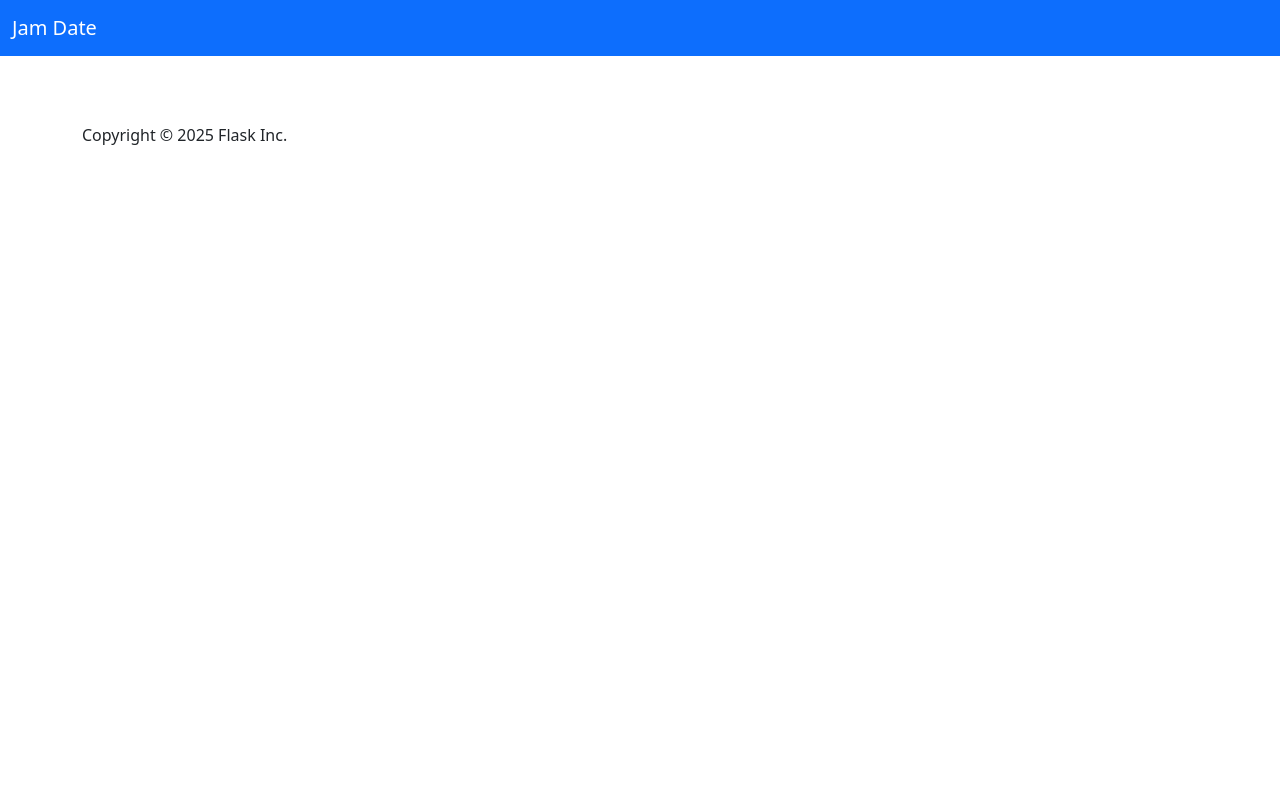
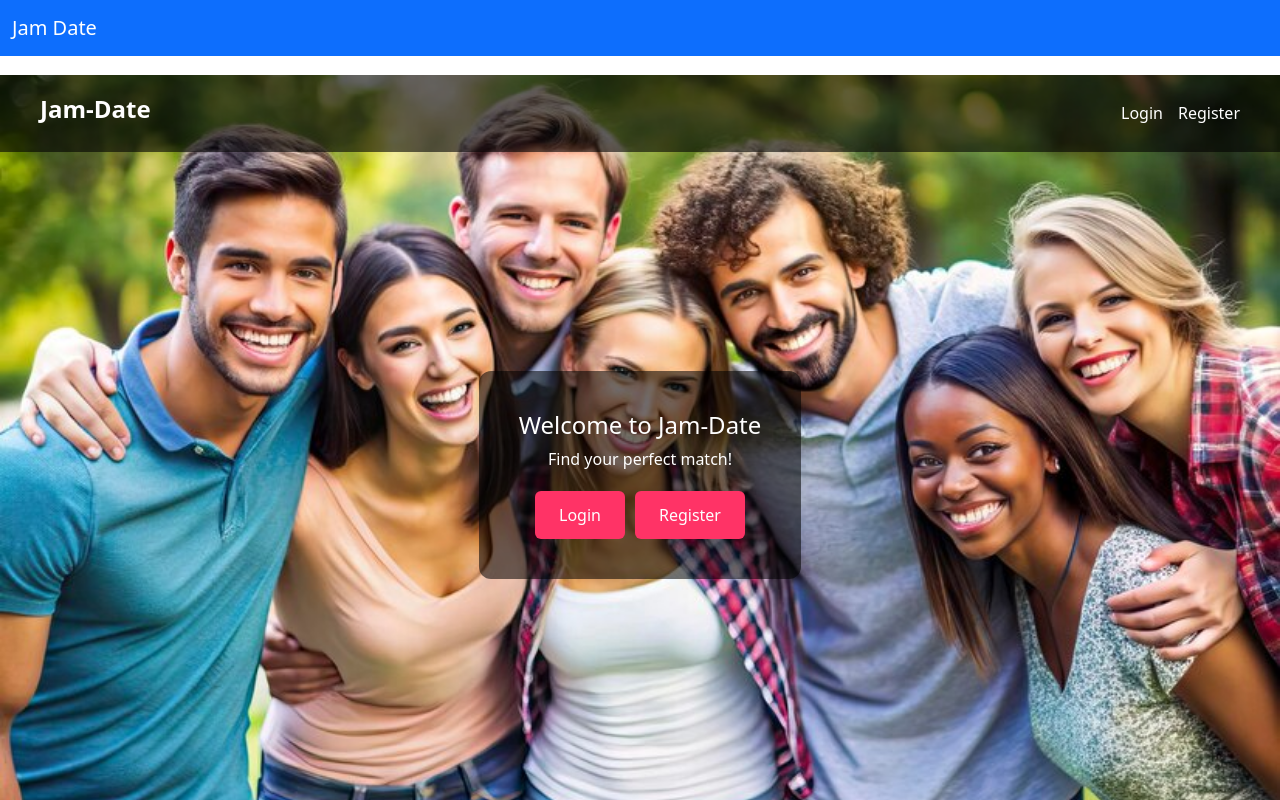
Before and after one commit to AlbertThomasDev/info3180_project, a Vue app: page / in a window 1280 px wide. Shown: the top 800 px of the page. Built offline with nearby package versions, Linux system fonts and the light colour scheme.

Commit message:
Home page

```diff
--- a/src/router/index.js
+++ b/src/router/index.js
@@ -1,5 +1,5 @@
 import { createRouter, createWebHistory } from 'vue-router'
-// import AppHome from '../components/AppHome.vue'
+import HomeView from '../views/HomeView.vue'
 import UserLoginView from '../views/UserLoginView.vue'
 import UserRegisterView from '../views/UserRegisterView.vue'
 import UserView from '../views/UserView.vue'
@@ -7,7 +7,7 @@ import UserView from '../views/UserView.vue'
 const router = createRouter({
   history: createWebHistory(import.meta.env.BASE_URL),
   routes: [
-    // { path: '/', name: 'home', component: AppHome },
+    { path: '/', name: 'home', component: HomeView },
     { path:'/login', name: 'login', component: UserLoginView},
     { path:'/register', name: 'register', component: UserRegisterView},
     { path: '/user', name: 'user', component: UserView }
--- /dev/null
+++ b/src/views/HomeView.vue
@@ -0,0 +1,182 @@
+<template>
+  <div class="home">
+    <nav class="navbar">
+      <h2 class="logo">Jam-Date</h2>
+      <ul>
+        <li><router-link to="/login">Login</router-link></li>
+        <li><router-link to="/register">Register</router-link></li>
+        <!-- <li><router-link to="/reports">Reports</router-link></li> -->
+      </ul>
+    </nav>
+
+    <div class="overlay">
+      <transition name="fade">
+        <div class="overlay-content">
+          <h1>Welcome to Jam-Date</h1>
+          <p>Find your perfect match!</p>
+          <div class="buttons">
+            <router-link to="/login"><button>Login</button></router-link>
+            <router-link to="/register"><button>Register</button></router-link>
+            <!-- <router-link to="/reports"><button>View Reports</button></router-link> -->
+          </div>
+        </div>
+      </transition>
+    </div>
+  </div>
+</template>
+
+<script>
+export default {
+  name: 'HomeView',
+  mounted() {
+    // force transition on mount
+    this.$nextTick(() => {
+      document.querySelector('.overlay-content').classList.add('visible');
+    });
+  }
+};
+</script>
+
+<style scoped>
+.home {
+  height: 100vh;
+  width: 100%;
+  background-image: url('@/assets/Homepage.jpg');
+  background-size: cover;
+  background-position: center;
+  position: relative;
+  color: white;
+  display: flex;
+  justify-content: center;
+  align-items: center;
+}
+
+.navbar {
+  display: flex;
+  justify-content: space-between;
+  align-items: center;
+  padding: 20px 40px;
+  background-color: rgba(0, 0, 0, 0.6);
+  position: absolute;
+  width: 100%;
+  top: 0;
+  left: 0;
+  z-index: 1;
+  flex-wrap: wrap;
+}
+
+.logo {
+  font-size: 24px;
+  font-weight: bold;
+  color: #fff;
+}
+
+.navbar ul {
+  list-style: none;
+  display: flex;
+  gap: 15px;
+  margin: 0;
+  padding: 0;
+}
+
+.navbar li {
+  display: inline;
+}
+
+.navbar a {
+  color: #fff;
+  text-decoration: none;
+  font-weight: 500;
+}
+
+.navbar a:hover {
+  text-decoration: underline;
+}
+
+.overlay {
+  text-align: center;
+  background-color: rgba(0, 0, 0, 0.55);
+  padding: 40px;
+  border-radius: 12px;
+  z-index: 0;
+  max-width: 90%;
+  animation: fadeIn 2s ease-in;
+}
+
+.overlay-content {
+  opacity: 0;
+  transform: translateY(20px);
+  transition: opacity 1s ease, transform 1s ease;
+}
+
+.overlay-content.visible {
+  opacity: 1;
+  transform: translateY(0);
+}
+
+.buttons {
+  margin-top: 20px;
+  display: flex;
+  flex-wrap: wrap;
+  justify-content: center;
+  gap: 10px;
+}
+
+.buttons button {
+  padding: 12px 24px;
+  font-size: 1rem;
+  cursor: pointer;
+  border: none;
+  border-radius: 6px;
+  background-color: #ff3366;
+  color: white;
+  transition: background 0.3s ease;
+}
+
+.buttons button:hover {
+  background-color: #cc0044;
+}
+
+/* Fade transition for <transition name="fade"> */
+.fade-enter-active, .fade-leave-active {
+  transition: opacity 1s ease;
+}
+.fade-enter-from, .fade-leave-to {
+  opacity: 0;
+}
+
+/* Responsive Styles */
+@media (max-width: 768px) {
+  .navbar {
+    flex-direction: column;
+    align-items: flex-start;
+    padding: 10px 20px;
+  }
+
+  .logo {
+    margin-bottom: 10px;
+  }
+
+  .navbar ul {
+    flex-direction: column;
+    gap: 10px;
+  }
+
+  .overlay {
+    padding: 20px;
+  }
+
+  .overlay h1 {
+    font-size: 1.8rem;
+  }
+
+  .overlay p {
+    font-size: 1rem;
+  }
+
+  .buttons button {
+    width: 100%;
+    max-width: 200px;
+  }
+}
+</style>
```
Also changed, not shown: 1 other file (tests, documents, lock files or other folders).
